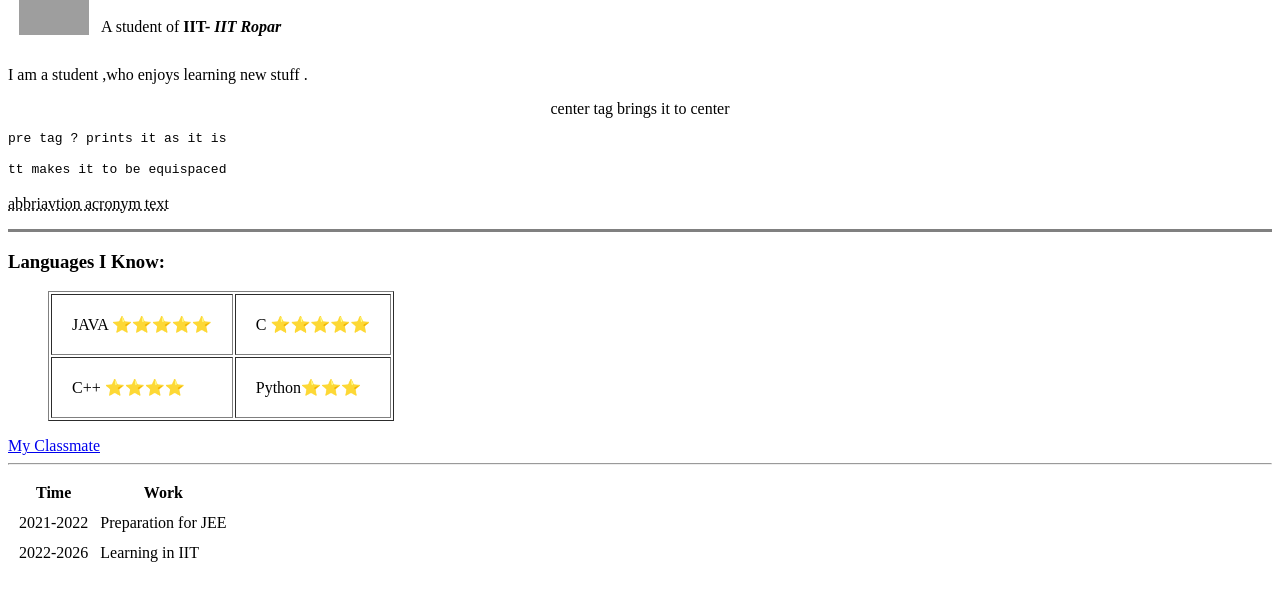
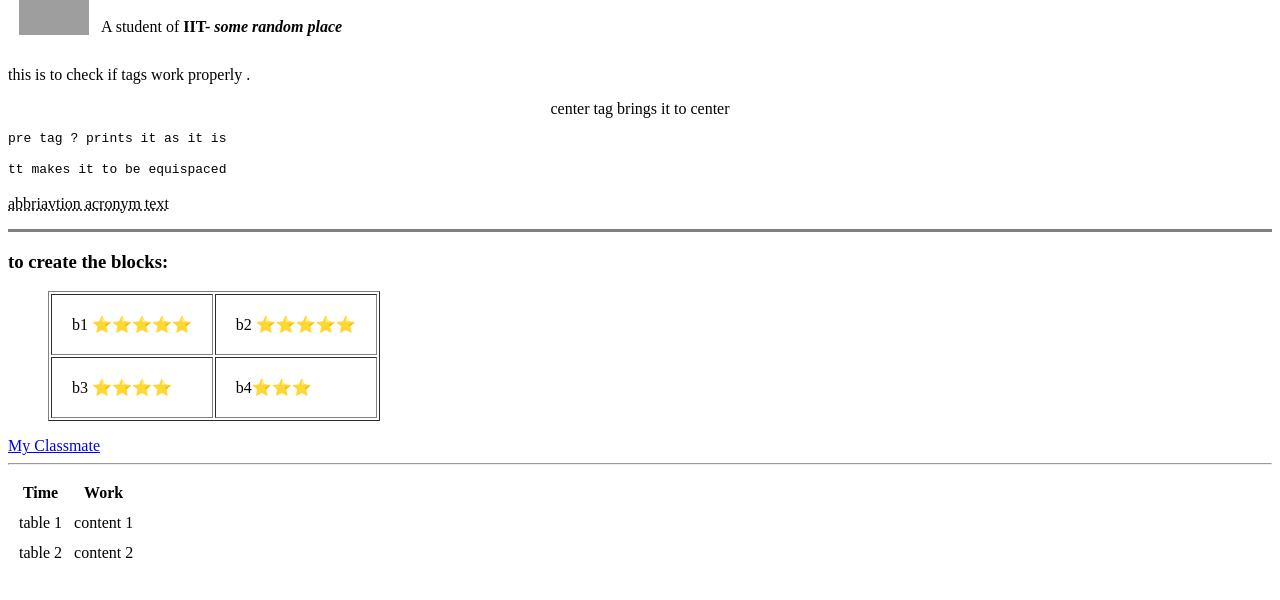
Before and after one commit to utkarshpatel7356/MyFirstWebsite-HTML-, a plain HTML site: page index.html in a window 1280 px wide. Shown: the part 84-684 px from the top of the page. Drawn offline with Linux system fonts and the light colour scheme; grey boxes are pictures that could not be loaded.

Commit message:
Update index.html
change content

```diff
--- a/index.html
+++ b/index.html
@@ -17,12 +17,12 @@
             </td>
             <td>
                 <h1>UTKARSH PATEL</h1>
-                A student of <b>IIT- <i>IIT Ropar</i></b>
+                A student of <b>IIT- <i>some random place</i></b>
             </td>
         </tr>
     </table>
     <p>
-        I am a student ,who enjoys learning new stuff .
+        this is to check if tags work properly .
         <center>center tag brings it to center</center>
         <pre>pre tag ? prints it as it is</pre>
         <tt>tt makes it to be equispaced</tt><br><br>
@@ -30,16 +30,16 @@
         <acronym title="title">acronym text</acronym>
     </p>
     <hr size="3" noshade>
-    <h3>Languages I Know:</h3>
+    <h3>to create the blocks:</h3>
     <ul>
         <table cellpadding="20" border="1">
             <tr>
-                <td>JAVA  ⭐⭐⭐⭐⭐</td>
-                <td>C     ⭐⭐⭐⭐⭐</td>
+                <td>b1  ⭐⭐⭐⭐⭐</td>
+                <td>b2    ⭐⭐⭐⭐⭐</td>
             </tr>
             <tr>
-                <td>C++   ⭐⭐⭐⭐</td>
-                <td>Python⭐⭐⭐</td>
+                <td>b3   ⭐⭐⭐⭐</td>
+                <td>b4⭐⭐⭐</td>
             </tr>
         </table>
     </ul>
@@ -54,12 +54,12 @@
         </thead>
         <tbody>
             <tr>
-                <td>2021-2022</td>
-                <td>Preparation for JEE</td>
+                <td>table 1</td>
+                <td>content 1</td>
             </tr>
             <tr>
-                <td>2022-2026</td>
-                <td>Learning in IIT</td>
+                <td>table 2</td>
+                <td>content 2</td>
             </tr>
         </tbody>
     </table>
```
